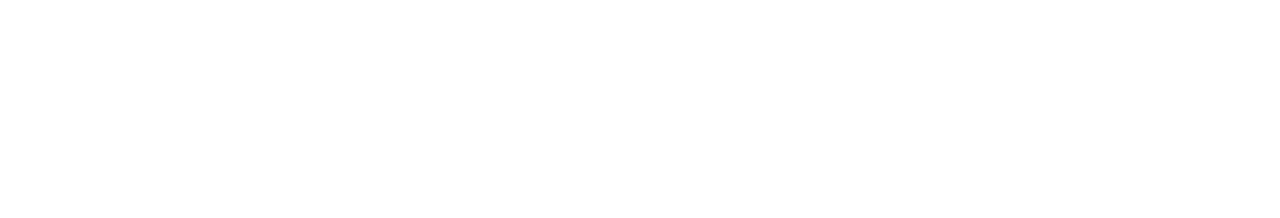
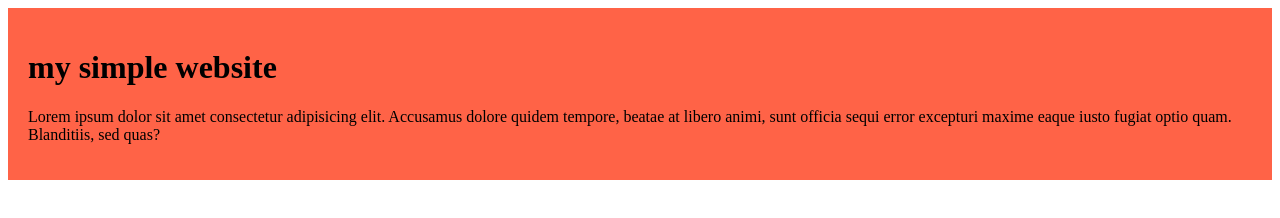
Before and after one commit to pretom97/my-first-github-repo, a plain HTML site: page index.html in a window 1280 px wide. Drawn offline with Linux system fonts and the light colour scheme.

Commit message:
added the first bolg

```diff
--- a/index.html
+++ b/index.html
@@ -5,9 +5,16 @@
     <meta charset="UTF-8">
     <meta name="viewport" content="width=device-width, initial-scale=1.0">
     <title>my first ever github repo</title>
+    <link rel="stylesheet" href="style.css">
+
 </head>
 
 <body>
+    <div>
+        <h1>my simple website</h1>
+        <p>Lorem ipsum dolor sit amet consectetur adipisicing elit. Accusamus dolore quidem tempore, beatae at libero
+            animi, sunt officia sequi error excepturi maxime eaque iusto fugiat optio quam. Blanditiis, sed quas?</p>
+    </div>
 
 </body>
 
--- /dev/null
+++ b/style.css
@@ -0,0 +1,4 @@
+div {
+    background-color: tomato;
+    padding: 20px;
+}
```
